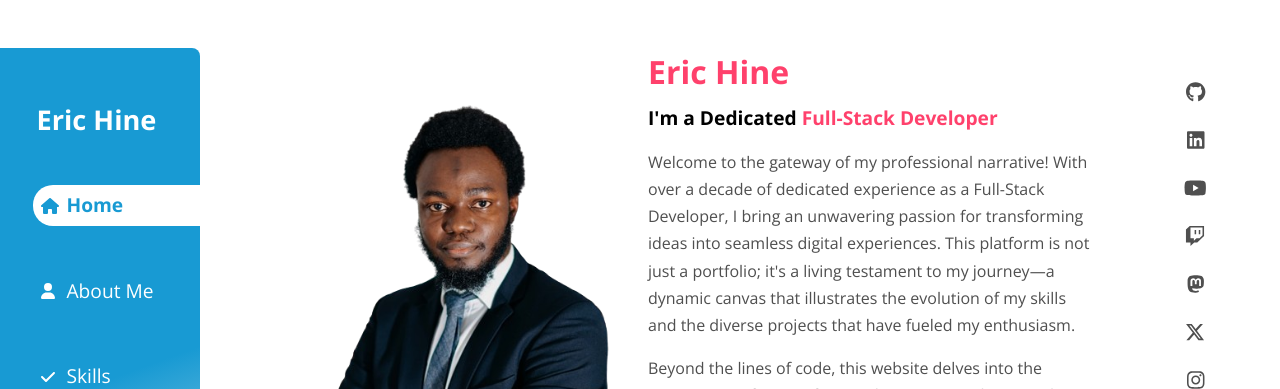
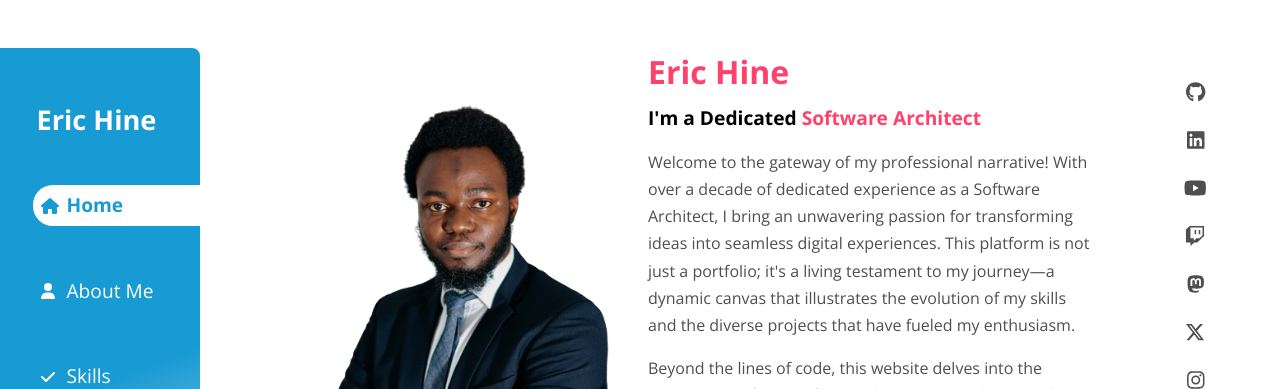
Before and after one commit to R-Daneel0livaw/portfolio, a React (Vite) app: page / in a window 1280 px wide. Shown: the top 389 px of the page. Built offline with nearby package versions, Linux system fonts and the light colour scheme; a web font is replaced by a local one.

Commit message:
Change Full-Stack Developer to Software Architect.

```diff
--- a/src/pages/Home/Home.tsx
+++ b/src/pages/Home/Home.tsx
@@ -11,7 +11,7 @@ export default function Home() {
           description={
             <p>
               I'm a Dedicated{" "}
-              <span className={styles.highlight}>Full-Stack Developer</span>
+              <span className={styles.highlight}>Software Architect</span>
             </p>
           }
         />
@@ -22,7 +22,7 @@ export default function Home() {
         >
           <p>
             Welcome to the gateway of my professional narrative! With over a
-            decade of dedicated experience as a Full-Stack Developer, I bring an
+            decade of dedicated experience as a Software Architect, I bring an
             unwavering passion for transforming ideas into seamless digital
             experiences. This platform is not just a portfolio; it's a living
             testament to my journey—a dynamic canvas that illustrates the
```
